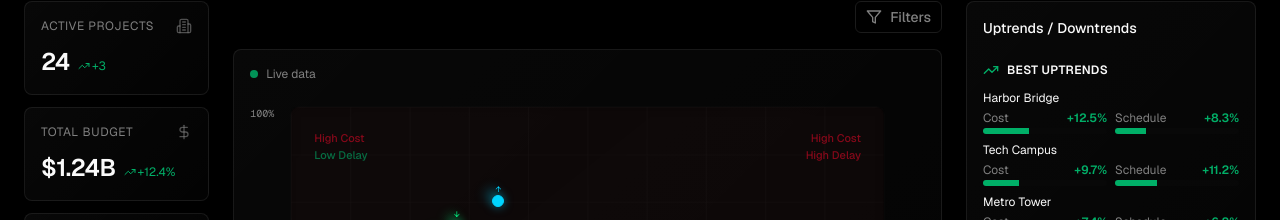
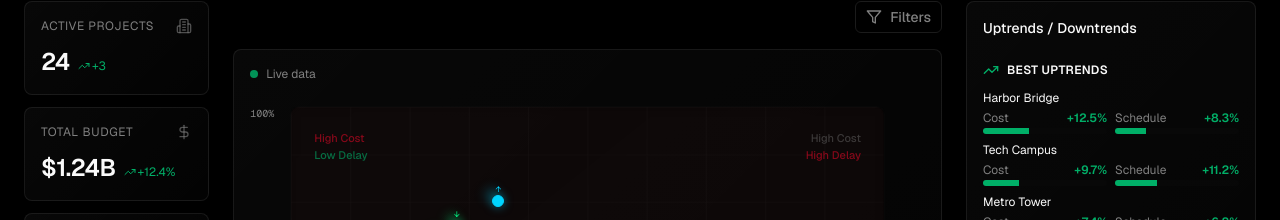
Before and after one commit to danielrebelo-volis/v0-volis-build-dashboard, a Next.js app: page / in a window 1280 px wide. Shown: the part 170-390 px from the top of the page. Built offline with nearby package versions, Linux system fonts and the light colour scheme.

Commit message:
style: update "High Cost" label to match quadrant style
Consistently style "High Cost" label with muted foreground.

```diff
--- a/components/evm-matrix.tsx
+++ b/components/evm-matrix.tsx
@@ -132,7 +132,7 @@ export function EVMMatrix({ filterType, filterValue }: EVMMatrixProps) {
           </div>
           {/* Top-Right: High Delay & High Cost */}
           <div className="absolute top-6 right-6 text-[11px] text-muted-foreground/40 font-medium text-right">
-            <div className="text-destructive/60">High Cost</div>
+            <div className="text-muted-foreground/40">High Cost</div>
             <div className="text-destructive/60">High Delay</div>
           </div>
           {/* Bottom-Left: Low Delay & Low Cost */}
```
